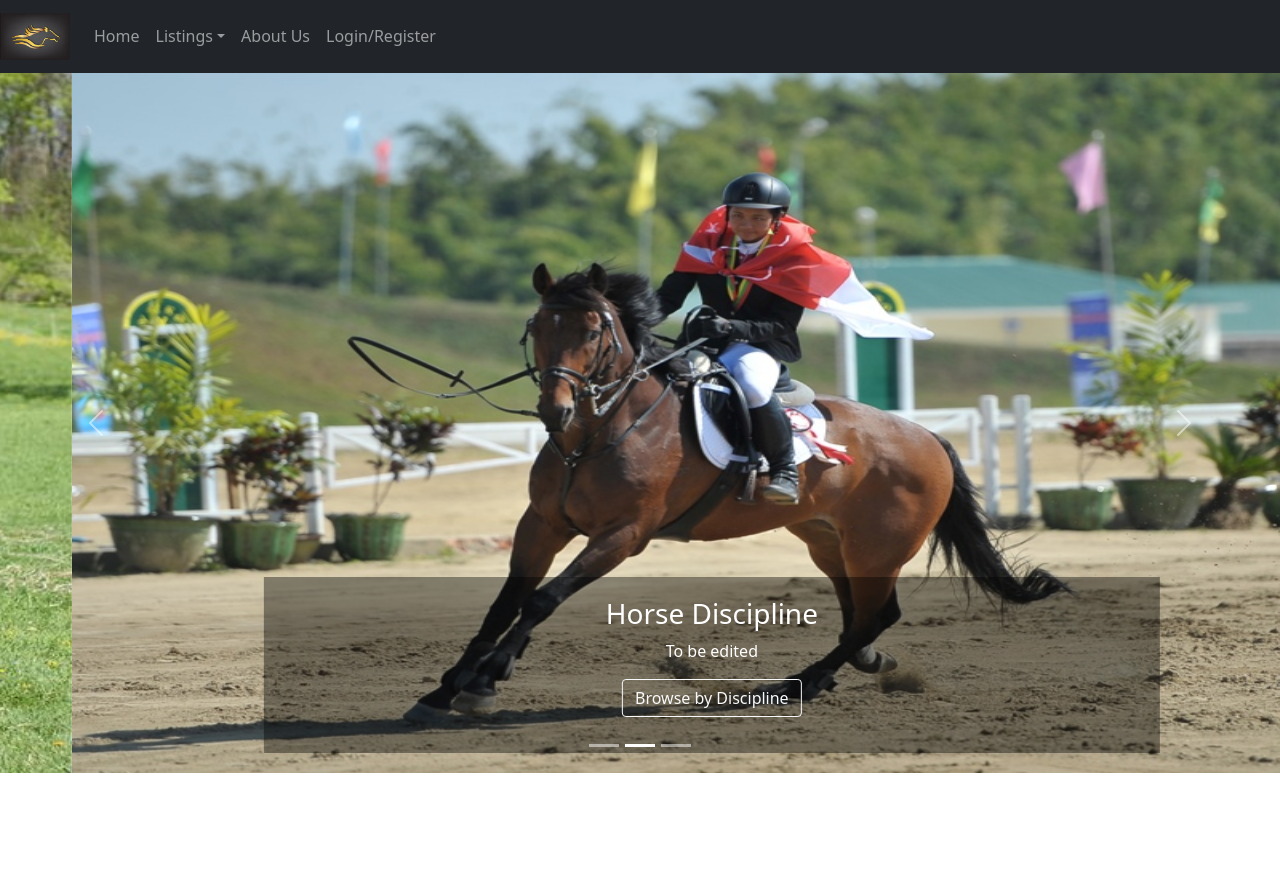
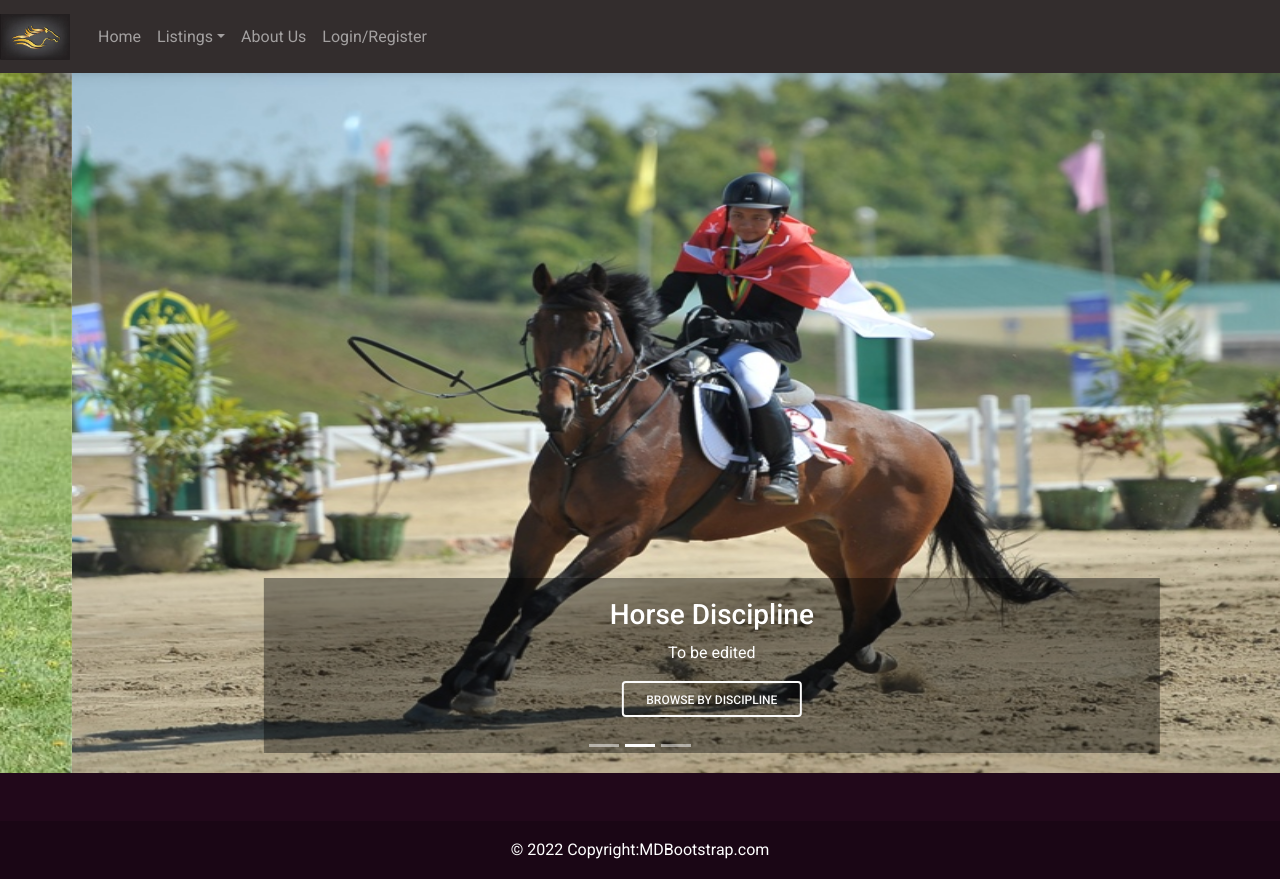
Before and after one commit to lisamannion/PPIT_Project2022, a React (Create React App) app: page / in a window 1280 px wide. Before the commit the page ends 800 px from the top, so only its background shows below. Built offline with nearby package versions, Linux system fonts and the light colour scheme.

Commit message:
Added footer to App.js using MDBootstrap package

```diff
--- a/package.json
+++ b/package.json
@@ -11,6 +11,7 @@
     "cors": "^2.8.5",
     "ejs": "^3.1.6",
     "express": "^4.17.3",
+    "mdb-react-ui-kit": "^2.4.0",
     "mongoose": "^6.2.2",
     "nodemon": "^2.0.15",
     "react": "^17.0.2",
--- a/public/index.html
+++ b/public/index.html
@@ -25,6 +25,9 @@
       Learn how to configure a non-root public URL by running `npm run build`.
     -->
     <title>React App</title>
+    <link href="https://use.fontawesome.com/releases/v5.15.1/css/all.css" rel="stylesheet" />
+    <link href="https://fonts.googleapis.com/css?family=Roboto:300,400,500,700&display=swap" rel="stylesheet" />
+
   </head>
   <body>
     <noscript>You need to enable JavaScript to run this app.</noscript>
--- a/src/App.js
+++ b/src/App.js
@@ -8,6 +8,9 @@ import { LoginRegister } from './components/loginRegister'
 import 'bootstrap/dist/css/bootstrap.min.css'
 import { Navbar, Nav, NavDropdown } from 'react-bootstrap'
 import { BrowserRouter as Router, Routes, Route } from 'react-router-dom'
+import React from 'react'
+import { MDBFooter } from 'mdb-react-ui-kit'
+import 'mdb-react-ui-kit/dist/css/mdb.min.css'
 
 // App's class itself
 class App extends Component {
@@ -40,6 +43,17 @@ class App extends Component {
             {/* <Route path='/edit/:id' component={Edit} /> */}
           </Routes>
         </div>
+
+        {/* Footer */}
+        <div>
+        <MDBFooter className='text-center text-white' style={{ backgroundColor: '#21081a' }}>
+            <div className='container p-4'></div>
+
+            <div className='text-center p-3' style={{ backgroundColor: 'rgba(0, 0, 0, 0.2)' }}>
+              © 2022 Copyright:<a className='text-white' href='https://mdbootstrap.com/'>MDBootstrap.com</a>
+            </div>
+          </MDBFooter>
+        </div>
       </Router>
     );
   }
```
Also changed, not shown: src/index.css (line endings or trailing spaces), 1 other file (tests, documents, lock files or other folders).
